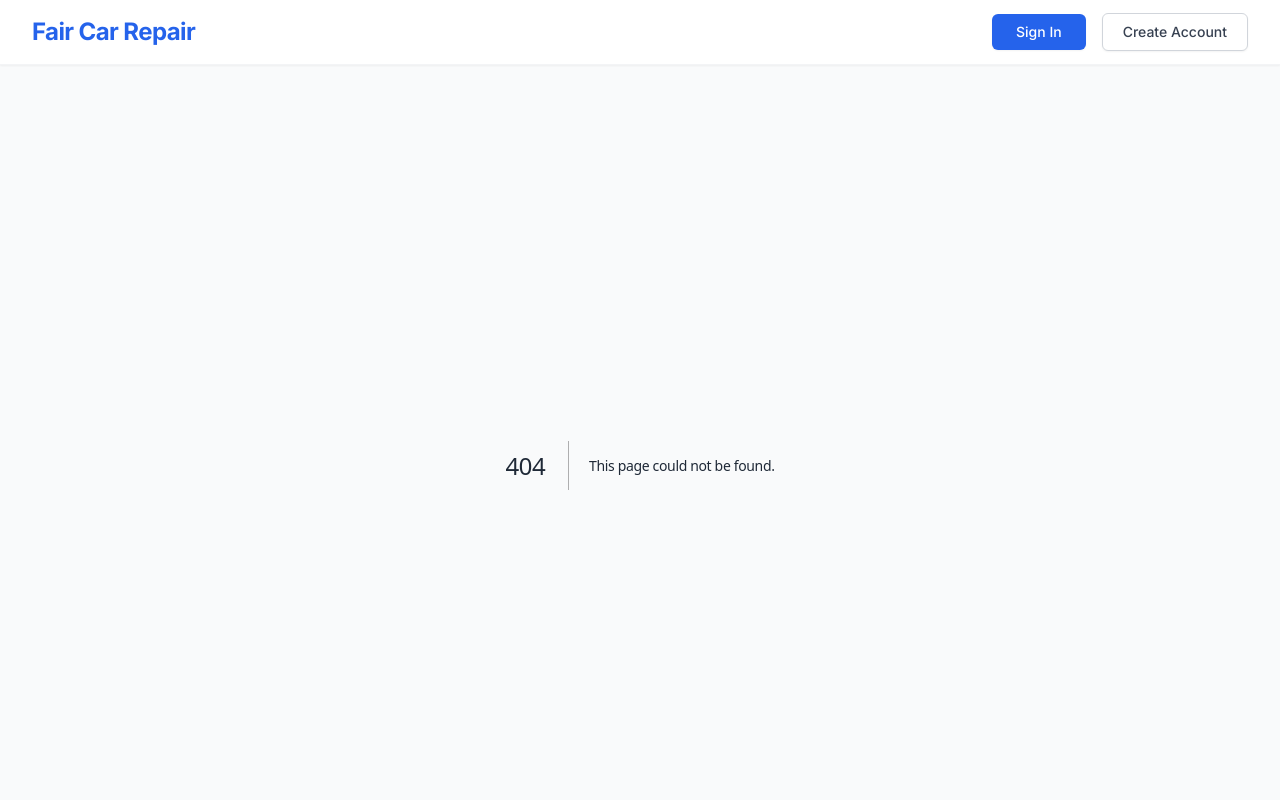
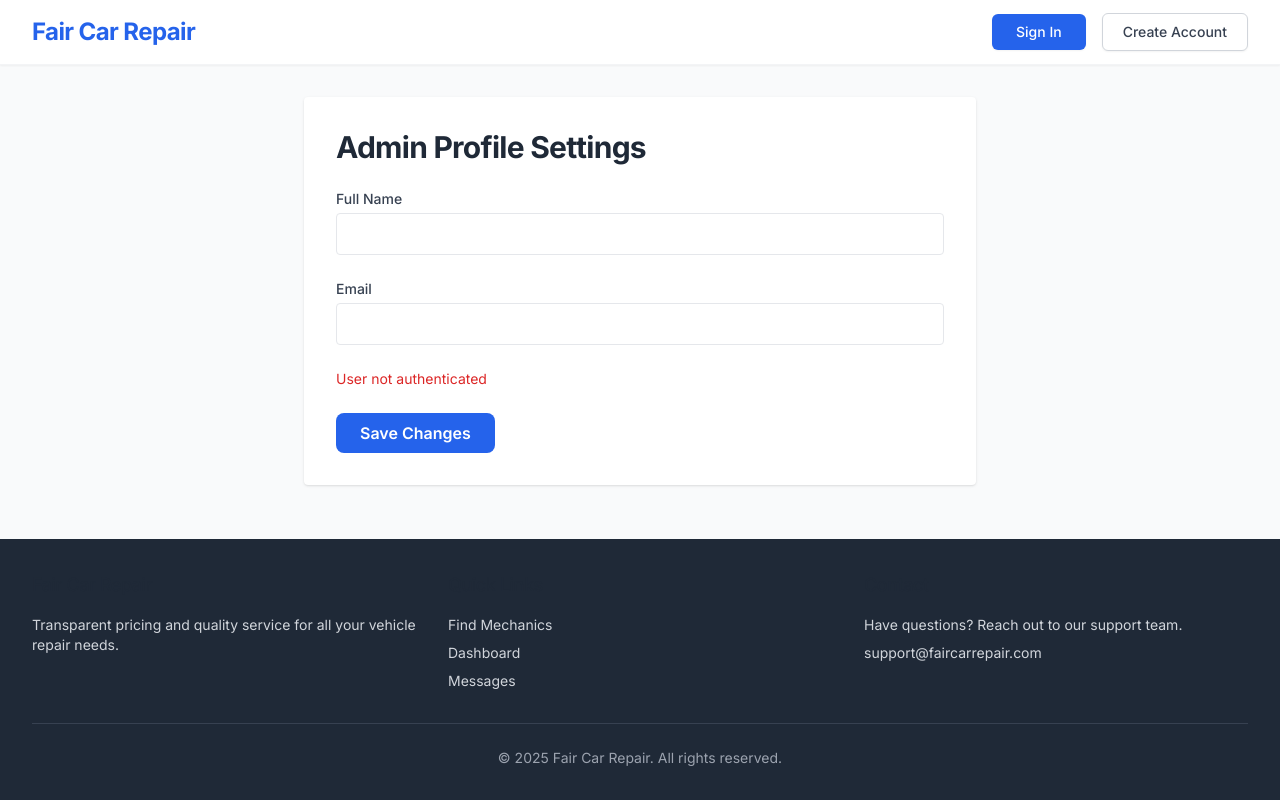
Before and after one commit to malfieri05/FCR, a Next.js app: page /dashboard/admin/profile in a window 1280 px wide. Before the commit this address had no page. Shown: the top 800 px of the page. Built offline with nearby package versions, Linux system fonts and the light colour scheme.

Commit message:
feat: add functional admin profile settings page with Supabase integration

```diff
--- /dev/null
+++ b/app/dashboard/admin/profile/page.tsx
@@ -0,0 +1,125 @@
+"use client";
+
+import { useState, useEffect } from "react";
+import { createClient } from "@supabase/supabase-js";
+
+export default function AdminProfilePage() {
+  const [form, setForm] = useState({
+    full_name: "",
+    email: "",
+  });
+  const [loading, setLoading] = useState(true);
+  const [error, setError] = useState<string | null>(null);
+  const [success, setSuccess] = useState<string | null>(null);
+
+  useEffect(() => {
+    fetchProfile();
+  }, []);
+
+  const fetchProfile = async () => {
+    setLoading(true);
+    setError(null);
+    setSuccess(null);
+    const supabase = createClient(
+      process.env.NEXT_PUBLIC_SUPABASE_URL!,
+      process.env.NEXT_PUBLIC_SUPABASE_ANON_KEY!
+    );
+    const { data: { user } } = await supabase.auth.getUser();
+    if (!user) {
+      setError("User not authenticated");
+      setLoading(false);
+      return;
+    }
+    const { data: profile, error: profileError } = await supabase
+      .from("profiles")
+      .select("full_name, email")
+      .eq("id", user.id)
+      .single();
+    if (profileError) {
+      setError("Could not fetch profile: " + profileError.message);
+    } else {
+      setForm({
+        full_name: profile.full_name || "",
+        email: profile.email || "",
+      });
+    }
+    setLoading(false);
+  };
+
+  const handleChange = (e: React.ChangeEvent<HTMLInputElement>) => {
+    setForm({ ...form, [e.target.name]: e.target.value });
+  };
+
+  const handleSubmit = async (e: React.FormEvent) => {
+    e.preventDefault();
+    setLoading(true);
+    setError(null);
+    setSuccess(null);
+    const supabase = createClient(
+      process.env.NEXT_PUBLIC_SUPABASE_URL!,
+      process.env.NEXT_PUBLIC_SUPABASE_ANON_KEY!
+    );
+    const { data: { user } } = await supabase.auth.getUser();
+    if (!user) {
+      setError("User not authenticated");
+      setLoading(false);
+      return;
+    }
+    const { error: updateError } = await supabase
+      .from("profiles")
+      .update({
+        full_name: form.full_name,
+        email: form.email,
+      })
+      .eq("id", user.id);
+    if (updateError) {
+      setError("Could not update profile: " + updateError.message);
+    } else {
+      setSuccess("Profile updated successfully!");
+    }
+    setLoading(false);
+  };
+
+  return (
+    <div className="max-w-2xl mx-auto p-8 bg-white rounded shadow mt-8">
+      <h1 className="text-3xl font-bold mb-6">Admin Profile Settings</h1>
+      {loading ? (
+        <div>Loading...</div>
+      ) : (
+        <form onSubmit={handleSubmit} className="space-y-6">
+          <div>
+            <label className="block text-sm font-medium text-gray-700 mb-1">Full Name</label>
+            <input
+              type="text"
+              name="full_name"
+              value={form.full_name}
+              onChange={handleChange}
+              className="w-full rounded border px-3 py-2"
+              required
+            />
+          </div>
+          <div>
+            <label className="block text-sm font-medium text-gray-700 mb-1">Email</label>
+            <input
+              type="email"
+              name="email"
+              value={form.email}
+              onChange={handleChange}
+              className="w-full rounded border px-3 py-2"
+              required
+            />
+          </div>
+          {error && <div className="text-red-600 text-sm">{error}</div>}
+          {success && <div className="text-green-600 text-sm">{success}</div>}
+          <button
+            type="submit"
+            className="px-6 py-2 bg-blue-600 text-white rounded-lg font-semibold hover:bg-blue-700"
+            disabled={loading}
+          >
+            {loading ? "Saving..." : "Save Changes"}
+          </button>
+        </form>
+      )}
+    </div>
+  );
+}
```
